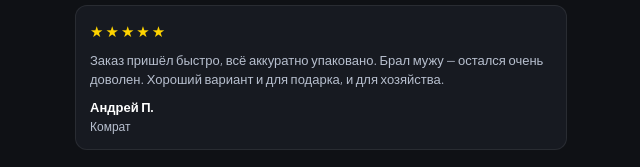
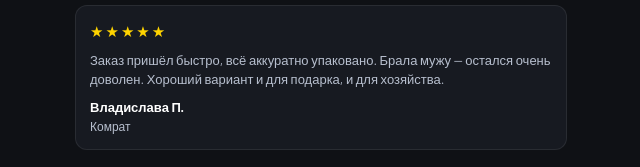
Before and after one commit to magazin-md/Set-de-Instrumente-4-in-1, a plain HTML site: page index.html in a window 1280 px wide. Shown: the part 6186-6353 px from the top of the page, 319-959 px from the left. Drawn offline with nearby package versions, Linux system fonts and the light colour scheme; a web font is replaced by a local one.

Commit message:
Update index.html

```diff
--- a/index.html
+++ b/index.html
@@ -750,8 +750,8 @@
         </div>
         <div class="review">
           <div class="stars">★★★★★</div>
-          <p>Заказ пришёл быстро, всё аккуратно упаковано. Брал мужу — остался очень доволен. Хороший вариант и для подарка, и для хозяйства.</p>
-          <div class="review-author">Андрей П.</div>
+          <p>Заказ пришёл быстро, всё аккуратно упаковано. Брала мужу — остался очень доволен. Хороший вариант и для подарка, и для хозяйства.</p>
+          <div class="review-author">Владислава П.</div>
           <div class="review-city">Комрат</div>
         </div>
       </div>
```
